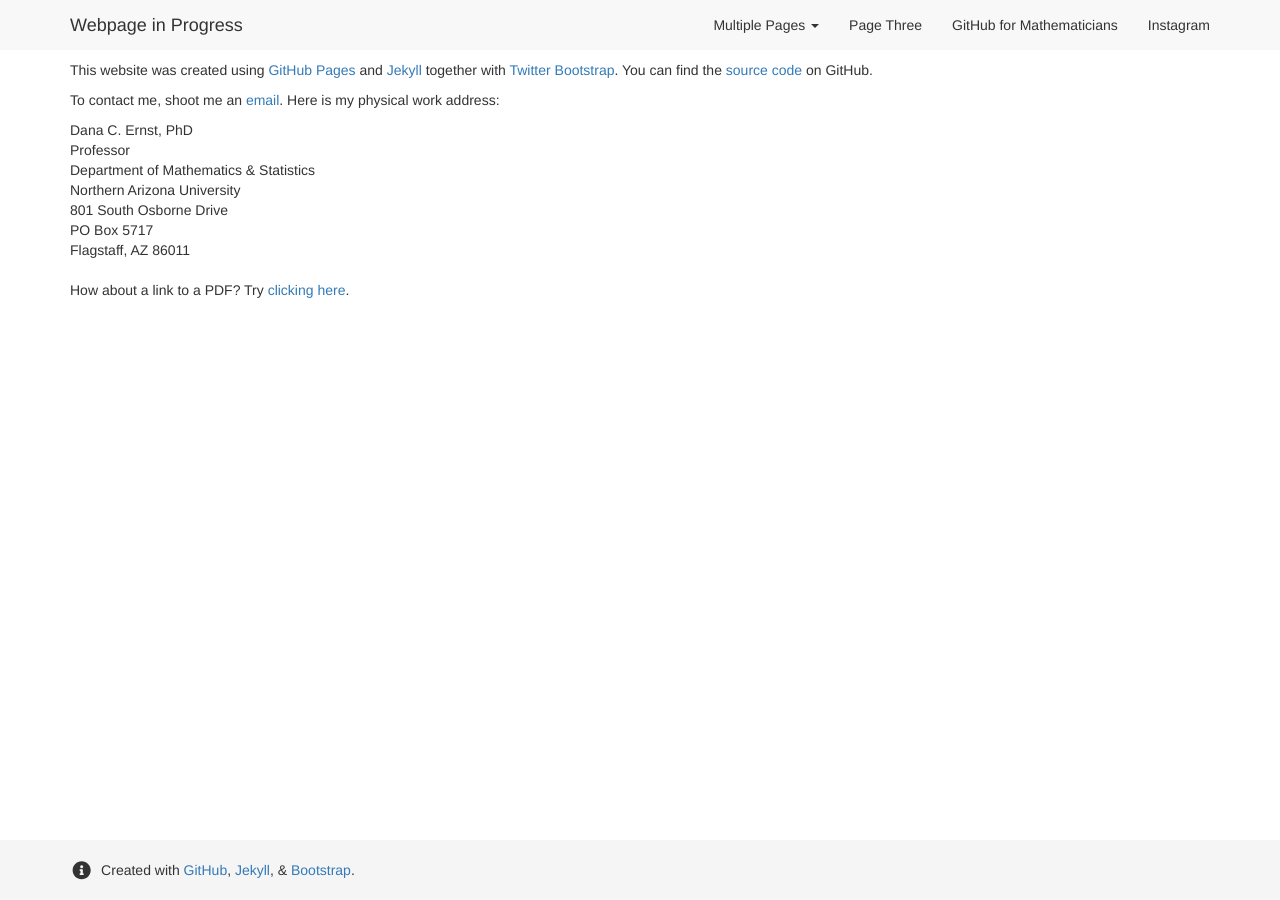
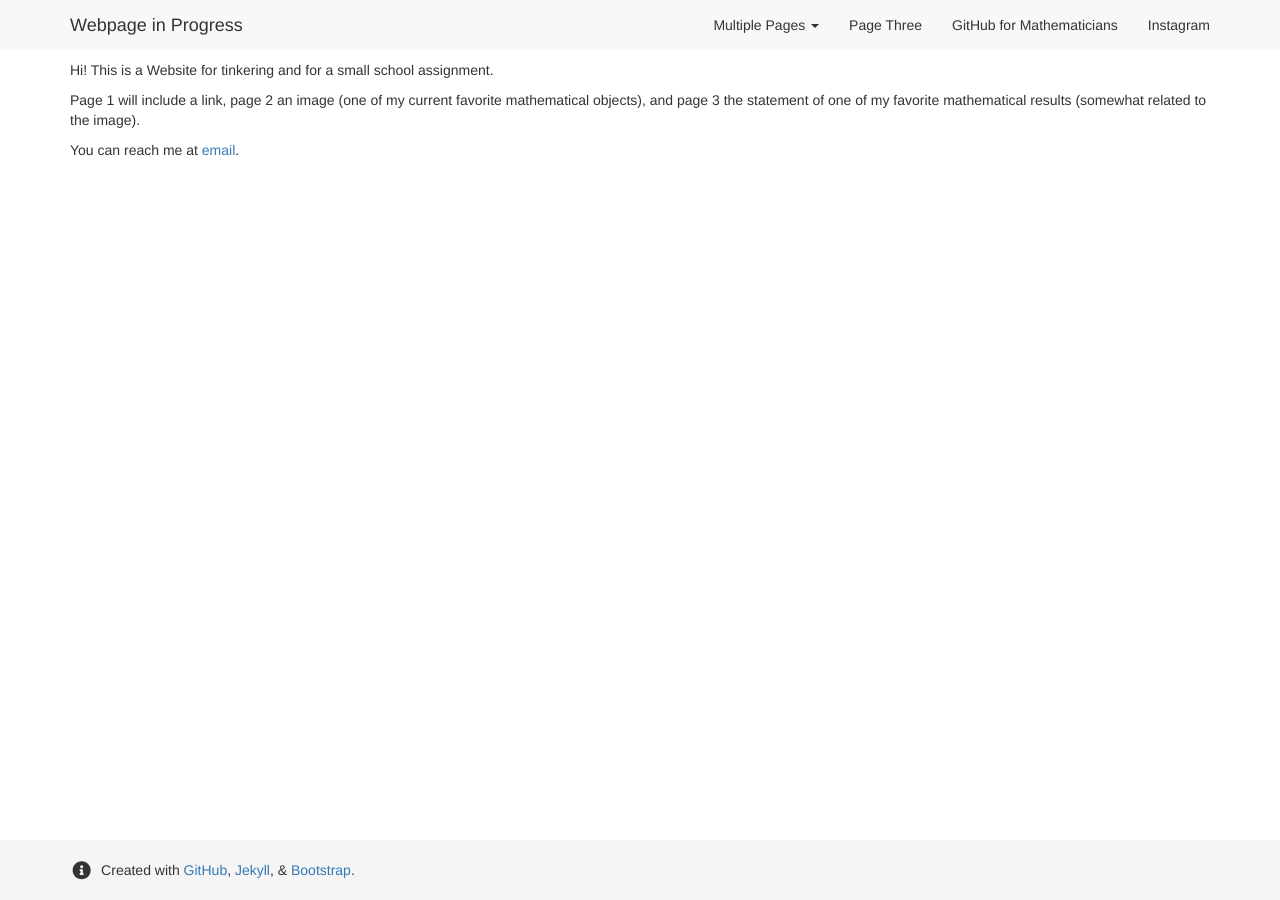
Before and after one commit to archim6/PD_Website, a Jekyll site: the page built from index.md, in a window 1280 px wide. Built offline with Jekyll 4.4.1, drawn with Linux system fonts in a browser that asks for light colours; nearby versions of some CDN libraries.

Commit message:
Changed homepage 4A

```diff
--- a/index.md
+++ b/index.md
@@ -1,20 +1,10 @@
 ---
 layout: default
-title: My Sample Website
+title: Morgan Boyers Sample Website
 ---
 
-This website was created using [GitHub Pages](https://pages.github.com) and [Jekyll](http://jekyllrb.com) together with [Twitter Bootstrap](http://getbootstrap.com). You can find the [source code](https://github.com/dcernst/SampleWebsite) on GitHub.
+Hi! This is a Website for tinkering and for a small school assignment.
 
-To contact me, shoot me an [email](mailto:dana.ernst@nau.edu).  Here is my physical work address:
+Page 1 will include a link, page 2 an image (one of my current favorite mathematical objects), and page 3 the statement of one of my favorite mathematical results (somewhat related to the image).
 
-<address>
-Dana C. Ernst, PhD<br />
-Professor<br />
-Department of Mathematics &amp; Statistics<br />
-Northern Arizona University<br />
-801 South Osborne Drive<br />
-PO Box 5717<br />
-Flagstaff, AZ  86011
-</address>
-
-How about a link to a PDF?  Try [clicking here]({{ site.baseurl }}/files/226HW10.pdf).
+You can reach me at [email](mailto:mdb527@nau.edu).
```
